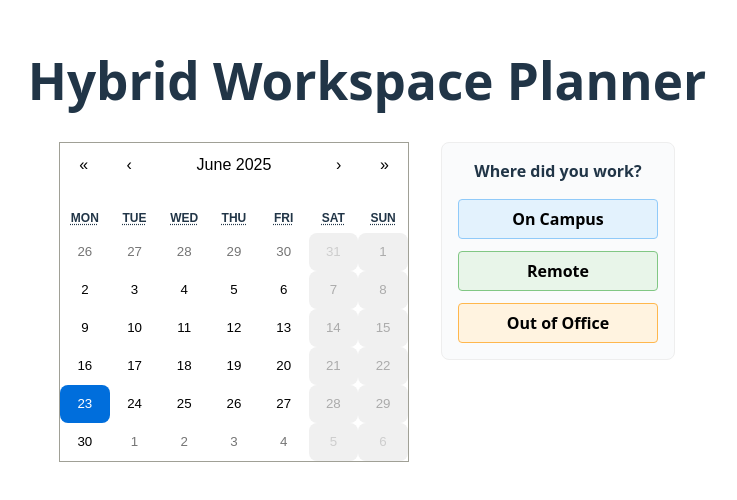
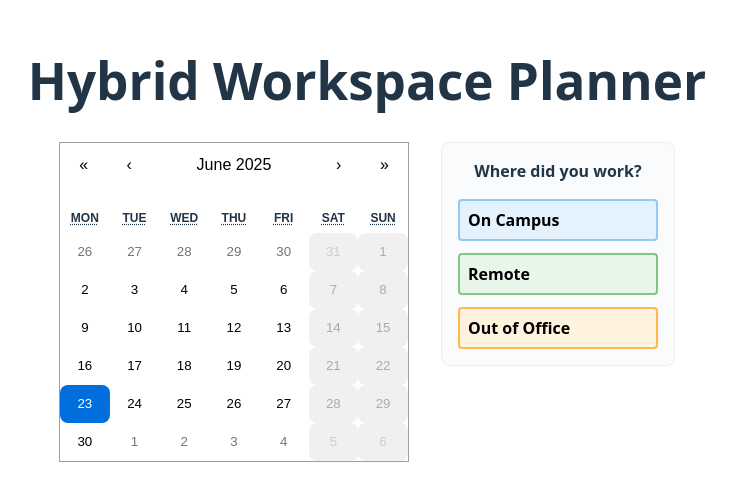
Before and after one commit to DavidMebane/wfh-tracker, a React (Vite) app: page / in a window 1280 px wide. Shown: the part 144-644 px from the top of the page, without its empty margins (273-1010 px from the left). Built offline with nearby package versions, Linux system fonts and the light colour scheme.

Commit message:
feat: save and display workplace location with checkmark for selected date

```diff
--- a/src/App.jsx
+++ b/src/App.jsx
@@ -1,11 +1,40 @@
-import { useState } from 'react'
+import { useState, useEffect } from 'react'
 import Calendar from 'react-calendar'
 import 'react-calendar/dist/Calendar.css'
 import './App.css'
 
+const WORKPLACE_OPTIONS = [
+  { label: 'On Campus', value: 'on-campus', color: '#e3f2fd', border: '#90caf9' },
+  { label: 'Remote', value: 'remote', color: '#e8f5e9', border: '#81c784' },
+  { label: 'Out of Office', value: 'out-of-office', color: '#fff3e0', border: '#ffb74d' },
+];
+
+function getDateKey(date) {
+  return date.toISOString().split('T')[0]; // YYYY-MM-DD
+}
+
 function App() {
   const [date, setDate] = useState(new Date())
   const [calendarView, setCalendarView] = useState('month')
+  const [workplaceMap, setWorkplaceMap] = useState({})
+  const [selectedWorkplace, setSelectedWorkplace] = useState('')
+
+  // Load from localStorage on mount
+  useEffect(() => {
+    const data = localStorage.getItem('workplaceMap');
+    if (data) setWorkplaceMap(JSON.parse(data));
+  }, []);
+
+  // Update selectedWorkplace when date changes
+  useEffect(() => {
+    const key = getDateKey(date);
+    setSelectedWorkplace(workplaceMap[key] || '');
+  }, [date, workplaceMap]);
+
+  // Save to localStorage when workplaceMap changes
+  useEffect(() => {
+    localStorage.setItem('workplaceMap', JSON.stringify(workplaceMap));
+  }, [workplaceMap]);
 
   // Hide weekends: only show Monday (1) to Friday (5)
   const tileDisabled = ({ date, view }) => {
@@ -14,6 +43,12 @@ function App() {
       return day === 0 || day === 6; // 0: Sunday, 6: Saturday
     }
     return false;
+  };
+
+  const handleWorkplaceClick = (value) => {
+    const key = getDateKey(date);
+    setWorkplaceMap(prev => ({ ...prev, [key]: value }));
+    setSelectedWorkplace(value);
   };
 
   return (
@@ -32,9 +67,30 @@ function App() {
         <div style={{ minWidth: 200, padding: '1rem', border: '1px solid #eee', borderRadius: 8, background: '#fafbfc' }}>
           <div style={{ fontWeight: 'bold', marginBottom: 16 }}>Where did you work?</div>
           <div style={{ display: 'flex', flexDirection: 'column', gap: 12 }}>
-            <button style={{ padding: '0.5rem', fontWeight: 'bold', background: '#e3f2fd', border: '1px solid #90caf9', borderRadius: 4, cursor: 'pointer' }}>On Campus</button>
-            <button style={{ padding: '0.5rem', fontWeight: 'bold', background: '#e8f5e9', border: '1px solid #81c784', borderRadius: 4, cursor: 'pointer' }}>Remote</button>
-            <button style={{ padding: '0.5rem', fontWeight: 'bold', background: '#fff3e0', border: '1px solid #ffb74d', borderRadius: 4, cursor: 'pointer' }}>Out of Office</button>
+            {WORKPLACE_OPTIONS.map(opt => (
+              <button
+                key={opt.value}
+                style={{
+                  padding: '0.5rem',
+                  fontWeight: 'bold',
+                  background: opt.color,
+                  border: `2px solid ${selectedWorkplace === opt.value ? '#1976d2' : opt.border}`,
+                  borderRadius: 4,
+                  cursor: 'pointer',
+                  outline: selectedWorkplace === opt.value ? '2px solid #1976d2' : 'none',
+                  display: 'flex',
+                  alignItems: 'center',
+                  justifyContent: 'space-between',
+                }}
+                onClick={() => handleWorkplaceClick(opt.value)}
+                aria-pressed={selectedWorkplace === opt.value}
+              >
+                <span>{opt.label}</span>
+                {selectedWorkplace === opt.value && (
+                  <span style={{ color: 'green', marginLeft: 8, fontSize: 20 }} aria-label="selected">✔</span>
+                )}
+              </button>
+            ))}
           </div>
         </div>
       </div>
```
